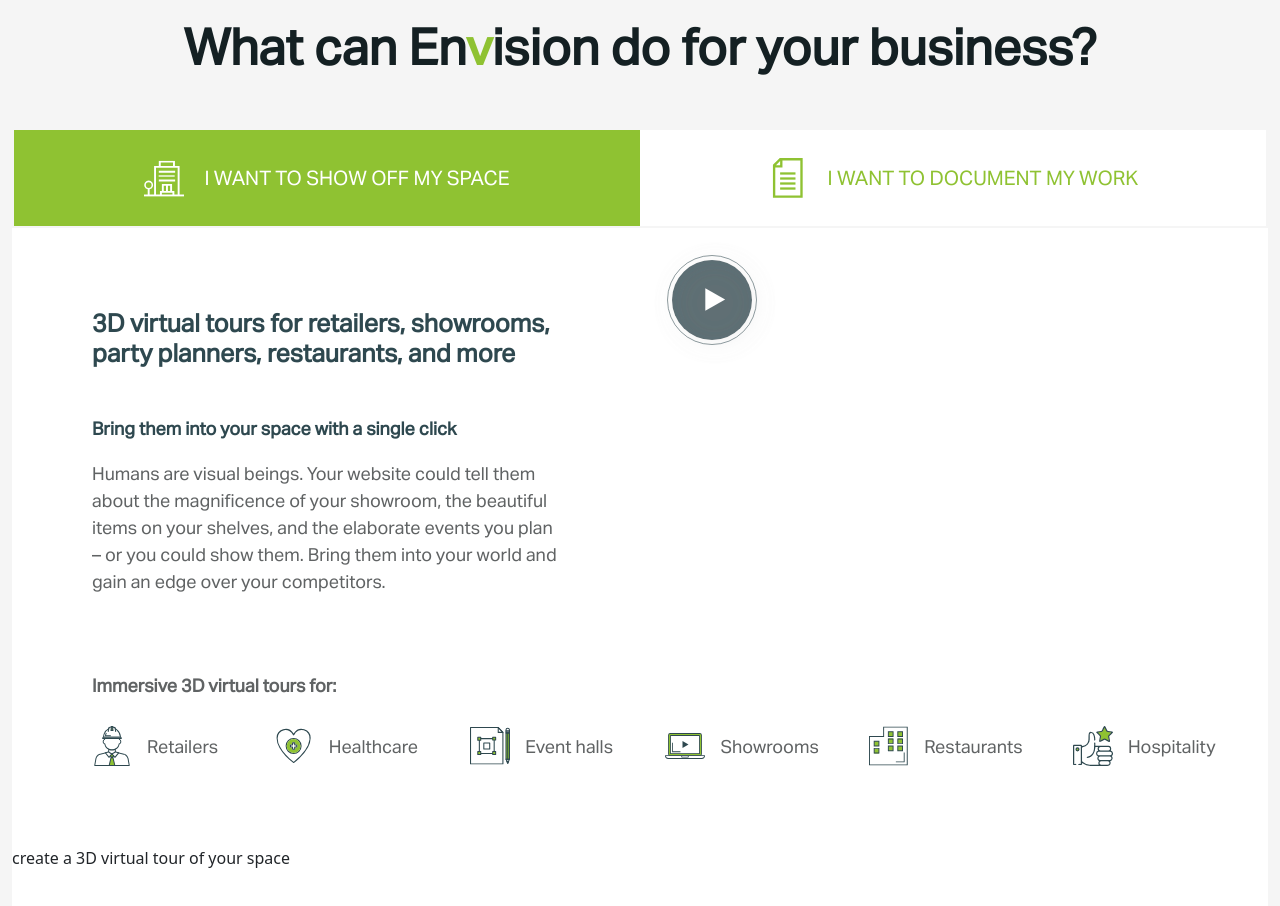
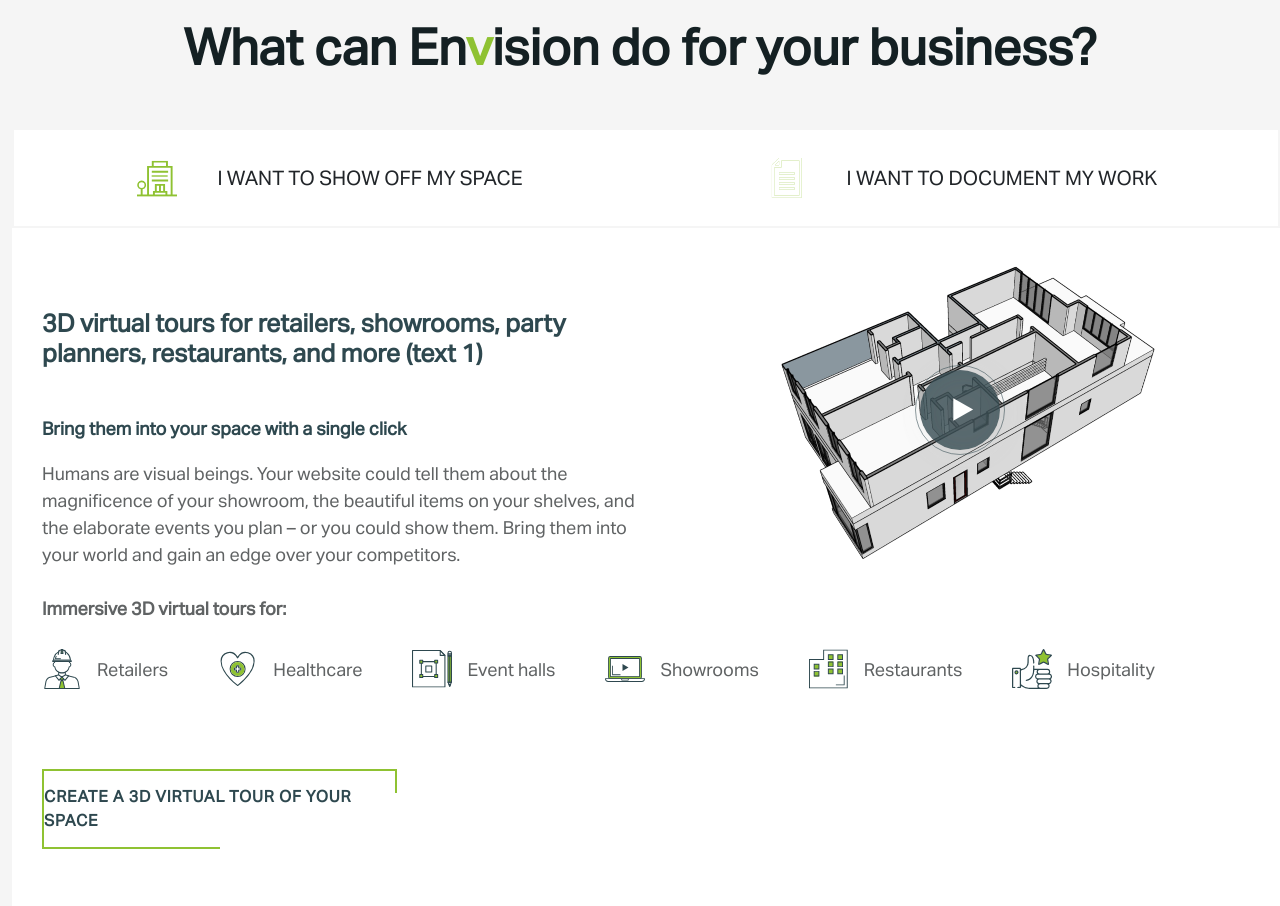
Before and after one commit to Aleksandar-Avramovic/Envision-assignment, a plain HTML site: page index.html in a window 1280 px wide. Shown: the part 1820-2726 px from the top of the page. Drawn offline with nearby package versions, Linux system fonts and the light colour scheme.

Commit message:
Tabs reworkl

```diff
--- a/index.html
+++ b/index.html
@@ -190,6 +190,85 @@
       </h2>
       <div class="tabs__content">
         <div class="tabs">
+          <div class="tabs__left active">
+            <div class="img-wrapper">
+              <img src="./assets/images/Mask Group 67.svg" alt="building" />
+              <img src="./assets/images/Group67-green.svg" alt="building" " />
+            </div>
+
+            <p>I WANT TO SHOW OFF MY SPACE</p>
+          </div>
+          <div class="tabs__right inactive">
+            <div class="img-wrapper">
+              <img src="./assets/images/Mask Group 68.svg" alt="page" />
+              <img src="./assets/images/Group68-white.svg" alt="page" />
+            </div>
+
+            <p>I WANT TO DOCUMENT MY WORK</p>
+          </div>
+        </div>
+        <div class="tabs__col">
+          <div class="tabs__col-left">
+            <h3>
+              3D virtual tours for retailers, showrooms, party planners,
+              restaurants, and more (text 1)
+            </h3>
+            <h4>Bring them into your space with a single click</h4>
+            <p>
+              Humans are visual beings. Your website could tell them about the
+              magnificence of your showroom, the beautiful items on your
+              shelves, and the elaborate events you plan – or you could show
+              them. Bring them into your world and gain an edge over your
+              competitors.
+            </p>
+          </div>
+          <div class="tabs__col-right">
+            <div class="tabs__img--under"></div>
+
+            <img
+              class="tabs__img--over"
+              src="./assets/images/Group 900.svg"
+              alt="play button"
+            />
+          </div>
+        </div>
+        <h5>Immersive 3D virtual tours for:</h5>
+        <div class="tabs__logo--wrapper">
+          <div class="tabs__logo">
+            <img src="./assets/images/Mask Group 69.svg" alt="a worker" />
+            <p>Retailers</p>
+          </div>
+          <div class="tabs__logo">
+            <img src="./assets/images/Mask Group 87.svg" alt="a heart" />
+            <p>Healthcare</p>
+          </div>
+          <div class="tabs__logo">
+            <img src="./assets/images/Mask Group 54.svg" alt="a hall" />
+            <p>Event halls</p>
+          </div>
+          <div class="tabs__logo">
+            <img src="./assets/images/Mask Group 49.svg" alt="a screen" />
+            <p>Showrooms</p>
+          </div>
+          <div class="tabs__logo">
+            <img src="./assets/images/Mask Group 59.svg" alt="a building" />
+            <p>Restaurants</p>
+          </div>
+          <div class="tabs__logo">
+            <img
+              src="./assets/images/Mask Group 60.svg"
+              alt="a hand and a star"
+            />
+            <p>Hospitality</p>
+          </div>
+        </div>
+        <div class="tabs__text--bordered">
+          <p>create a 3D virtual tour of your space</p>
+        </div>
+      </div>
+
+      <div class="tabs__content" style="display: none">
+        <div class="tabs">
           <div class="tabs__left">
             <img src="./assets/images/Mask Group 67.svg" alt="building" />
             <p>I WANT TO SHOW OFF MY SPACE</p>
@@ -203,7 +282,7 @@
           <div class="tabs__col-left">
             <h3>
               3D virtual tours for retailers, showrooms, party planners,
-              restaurants, and more
+              restaurants, and more (text 2)
             </h3>
             <h4>Bring them into your space with a single click</h4>
             <p>
@@ -216,9 +295,13 @@
           </div>
           <div class="tabs__col-right">
             <div class="tabs__img--under"></div>
-            <div class="tabs__img--over">
-              <img src="./assets/images/Group 900.svg" alt="play button" />
-            </div>
+
+            <img
+              class="tabs__img--over"
+              src="./assets/images/Group 900.svg"
+              alt="play button"
+              onclick="openPopup()"
+            />
           </div>
         </div>
         <h5>Immersive 3D virtual tours for:</h5>
@@ -269,5 +352,7 @@
     <script src="./src/js/_hamburgerMenuTrigger.js"></script>
     <script src="./src/js/_scrollingSection.js"></script>
     <script src="./src/js/_stickyHeader.js"></script>
+    <script src="./src/js/_videoPopup.js"></script>
+    <script src="./src/js/_tabChanger.js"></script>
   </body>
 </html>
--- a/src/_tabs.scss
+++ b/src/_tabs.scss
@@ -1,4 +1,5 @@
 .container {
+  position: relative;
   .text--center {
     color: $heading-color;
     font-family: $myFont;
@@ -11,50 +12,68 @@
   }
 
   .tabs__content {
-    background-color: #ffffff;
+    position: absolute;
+    background-color: #fff;
     min-height: 803px;
+    margin-top: 50px;
     .tabs {
+      cursor: pointer;
       display: flex;
       justify-content: center;
       min-height: 100px;
-      margin-top: 50px;
       border: 2px solid $body-background-color;
 
       .tabs__left {
-        background-color: $primary-green;
         display: flex;
+        gap: 20px;
         justify-content: center;
         align-items: center;
         width: 100%;
         p {
-          color: #ffffff;
           font-family: $myFont;
           font-size: 20px;
           text-transform: uppercase;
           margin-left: 20px;
         }
+
+        .img-wrapper {
+          position: relative;
+          width: 40px;
+          height: 40px;
           img {
+            position: absolute;
+            top: 0;
+            left: 0;
             width: 40px;
             height: 40px;
           }
         }
+      }
 
       .tabs__right {
-        background-color: #ffffff;
         display: flex;
+        gap: 20px;
         justify-content: center;
         align-items: center;
         width: 100%;
         p {
-          color: $primary-green;
           font-family: $myFont;
           font-size: 20px;
           text-transform: uppercase;
           margin-left: 20px;
         }
-        img {
+
+        .img-wrapper {
+          position: relative;
           width: 40px;
           height: 40px;
+          img {
+            position: absolute;
+            top: 0;
+            left: 0;
+            width: 40px;
+            height: 40px;
+          }
         }
       }
     }
@@ -65,7 +84,7 @@
       .tabs__col-left {
         width: 50%;
         text-align: left;
-        padding: 80px;
+        padding: 80px 0 30px 30px;
         h3 {
           margin-bottom: 50px;
           font-size: 25px;
@@ -87,14 +106,22 @@
         }
       }
 
-      .tabs__col--right {
+      .tabs__col-right {
+        background-image: url("../assets/images/Group\ 908.png");
+        background-repeat: no-repeat;
+        background-position: center;
+        width: 50%;
+        position: relative;
+        text-align: center;
+
         .tabs__img--over {
-        }
-        .tabs__img--under {
-          background-image: url("../assets/images/Group 908.png");
-          width: 100%;
-          height: 100%;
-        }
+          position: absolute;
+          left: 50%;
+          top: 50%;
+          transform: translate(-50%, -50%);
+          max-width: 100%;
+          max-height: 100%;
+          cursor: pointer;
         }
       }
     }
@@ -105,13 +132,13 @@
       font-size: 18px;
       color: #606364;
       text-align: left;
-    padding-left: 80px;
+      padding-left: 30px;
     }
 
     .tabs__logo--wrapper {
       display: flex;
-    gap: 80px;
-    padding: 30px 80px 80px 80px;
+      gap: 50px;
+      padding: 30px 80px 80px 30px;
 
       .tabs__logo {
         display: flex;
@@ -132,4 +159,45 @@
         }
       }
     }
+
+    .tabs__text--bordered {
+      position: relative;
+      margin-left: 30px;
+      max-width: 28%;
+      min-height: 80px;
+      display: flex;
+      justify-content: center;
+      align-items: center;
+      border: 2px solid $primary-green;
+      p {
+        font-family: $myFont;
+        text-transform: uppercase;
+        letter-spacing: 0.8px;
+        font-weight: bold;
+        color: $header-background-color;
       }
+    }
+
+    .tabs__text--bordered::before,
+    .tabs__text--bordered::after {
+      content: "";
+      position: absolute;
+      height: 3px;
+      background-color: #fff;
+    }
+
+    .tabs__text--bordered::before {
+      right: -3px;
+      bottom: -3px;
+      width: 4px;
+      height: 75%;
+      background-color: #fff;
+    }
+
+    .tabs__text--bordered::after {
+      width: 50%;
+      bottom: -3px;
+      right: 0;
+    }
+  }
+}
```
Also changed, not shown: build/main.css, src/js/_tabChanger.js (added), 1 other file. Lines whose indentation alone changed are shown as unchanged.
